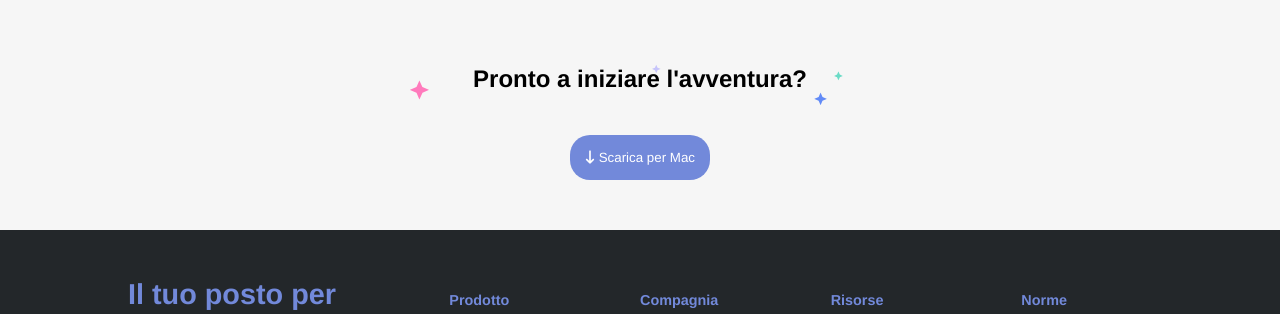
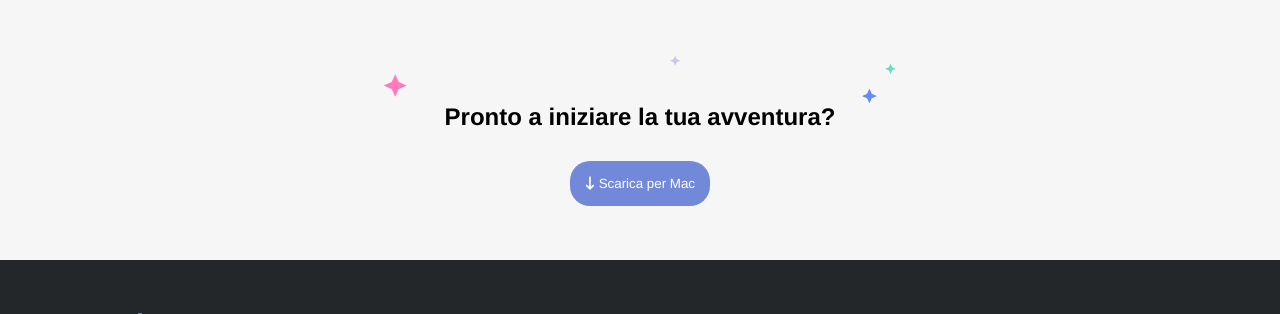
Before and after one commit to smschn/htmlcss-discord, a plain HTML site: page index.html in a window 1280 px wide. Shown: the part 2720-3034 px from the top of the page. Drawn offline with Linux system fonts and the light colour scheme.

Commit message:
Improved css in section-3 again

```diff
--- a/css/style.css
+++ b/css/style.css
@@ -185,7 +185,7 @@
 /* Start of section-3 */
 .section-3 {
     background-color: #f6f6f6;
-    height: 850px;
+    height: 880px;
     display: flex;
     justify-content: center;
     align-items: center;
@@ -219,14 +219,14 @@
 
 .s3-c.wallpaper-h2 {
     background-image: url("../img/stars.svg");
-    background-size: contain;
+    background-size: cover;
     background-repeat: no-repeat;
-    height: 40px;
-    margin: 1% auto;
-    width: 45%;
+    height: 47px;
+    margin: auto;
+    width: 50%;
 }
 
-.s3-c > h2 {
+.s3-content > h2 {
     text-align: center;
 }
 
--- a/index.html
+++ b/index.html
@@ -106,9 +106,8 @@
                     <h1>Tecnologia affidabile per tenersi in contatto</h1>
                     <p>Video e audio a bassa latenza ti faranno sentire come se foste tutti nella stessa stanza. Fai ciao in video, guarda gli amici giocare in streaming, o riunitevi in una sessione di disegno con la condivisione schermo.</p>
                     <div class="s3-c wallpaper-3"></div>
-                    <div class="s3-c wallpaper-h2">
-                        <h2>Pronto a iniziare l'avventura?</h2>
-                    </div>
+                    <div class="s3-c wallpaper-h2"></div>
+                    <h2 class="s3-c star-title">Pronto a iniziare la tua avventura?</h2>
                     <button class="s3-c-btn button click-effect-dark"><i class="fa-solid fa-arrow-down-long"></i> Scarica per Mac</button>
                 </div>
             </section>
```
